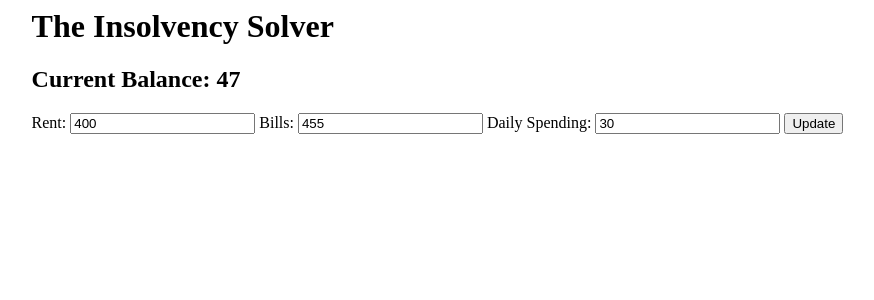
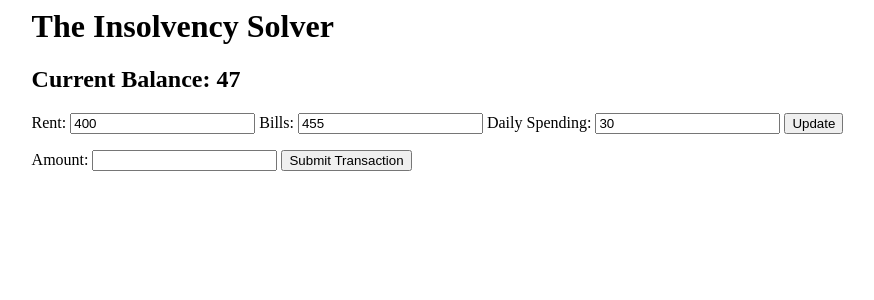
Before and after one commit to jakemadison/The_Insolvency_Solver, a Flask app: page / in a window 1280 px wide. Shown: the top 300 px of the page, without its empty margins (166-1040 px from the left). Run offline with Flask 2, Linux system fonts and the light colour scheme; data comes from the database, SQL or seed files in the repository; both versions use the stored data as it was after the commit.

Commit message:
submitting transactions on the front end works.

```diff
--- a/app/background_jobs.py
+++ b/app/background_jobs.py
@@ -19,4 +19,4 @@ def _set_direct_balance(amt):
 
 if __name__ == "__main__":
     daily_increase()
-    # _set_direct_balance(30)
+    # _set_direct_balance(60)
--- a/app/templates/index.html
+++ b/app/templates/index.html
@@ -20,9 +20,20 @@
             Daily Spending: <input type="text" name="daily_spend" value="{{ rates.daily }}">
             <input type="submit" value="Update">
         </form>
+    </div>
+
+
+    <div id="transaction_forms">
+        <form action="/submit_transaction" method="post">
+            Amount: <input type="text" name="transaction">
+            <input type="submit" value="Submit Transaction">
+        </form>
+    </div>
 
 </div>
-</div>
+
+
+
 
   </body>
 </html>
--- a/app/views.py
+++ b/app/views.py
@@ -1,7 +1,7 @@
 from __future__ import print_function
 from app import app
 from flask import render_template, request, jsonify, redirect, url_for
-from controller import get_current_rates, update_rates
+from controller import get_current_rates, update_rates, execute_transaction
 
 
 @app.route('/')
@@ -27,3 +27,14 @@ def submit():
     result = update_rates(updates_rates_dict)
 
     return redirect(url_for('index'))
+
+
+@app.route('/submit_transaction', methods=['POST'])
+def submit_transaction():
+
+    transaction_amount = int(request.form['transaction'])
+    print('received a new transaction in the amount of: {0}'.format(transaction_amount))
+
+    execute_transaction(transaction_amount)
+
+    return redirect(url_for('index'))
```
Also changed, not shown: app.db. Lines whose indentation alone changed are shown as unchanged.
